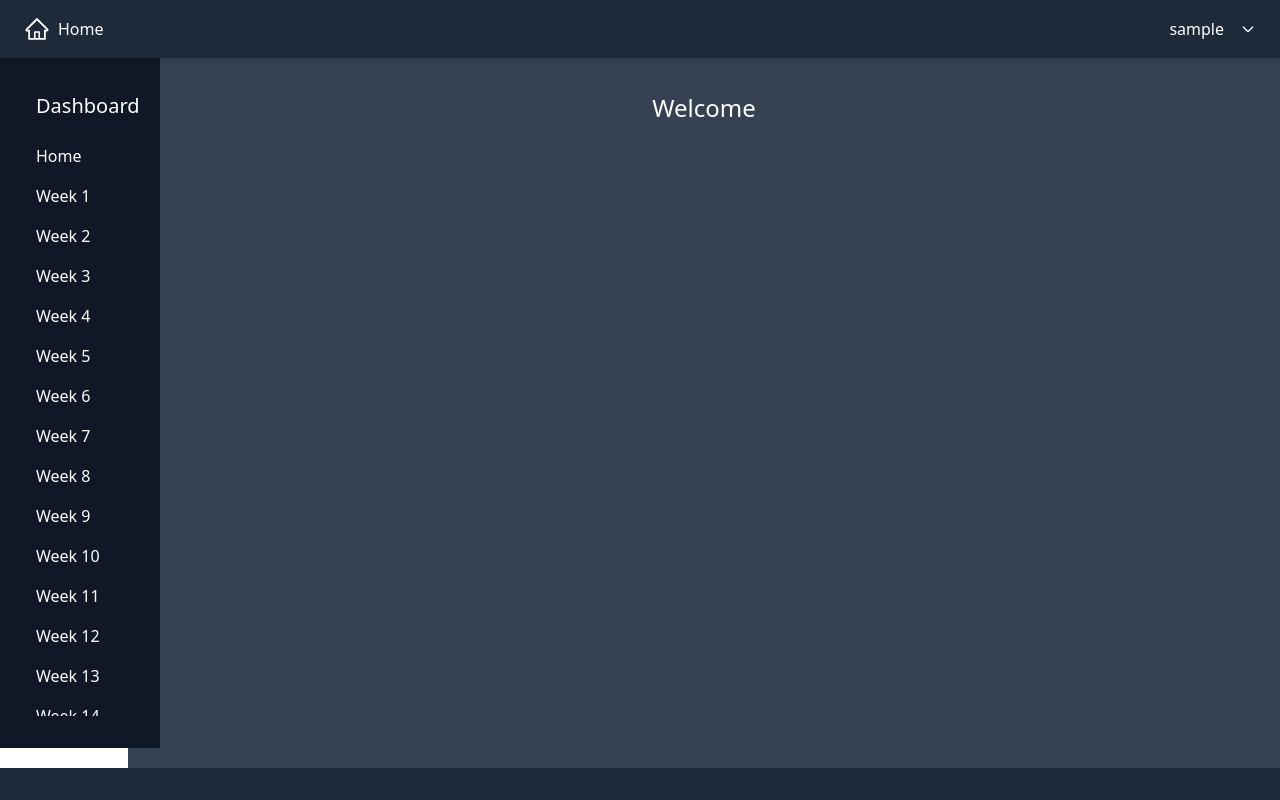
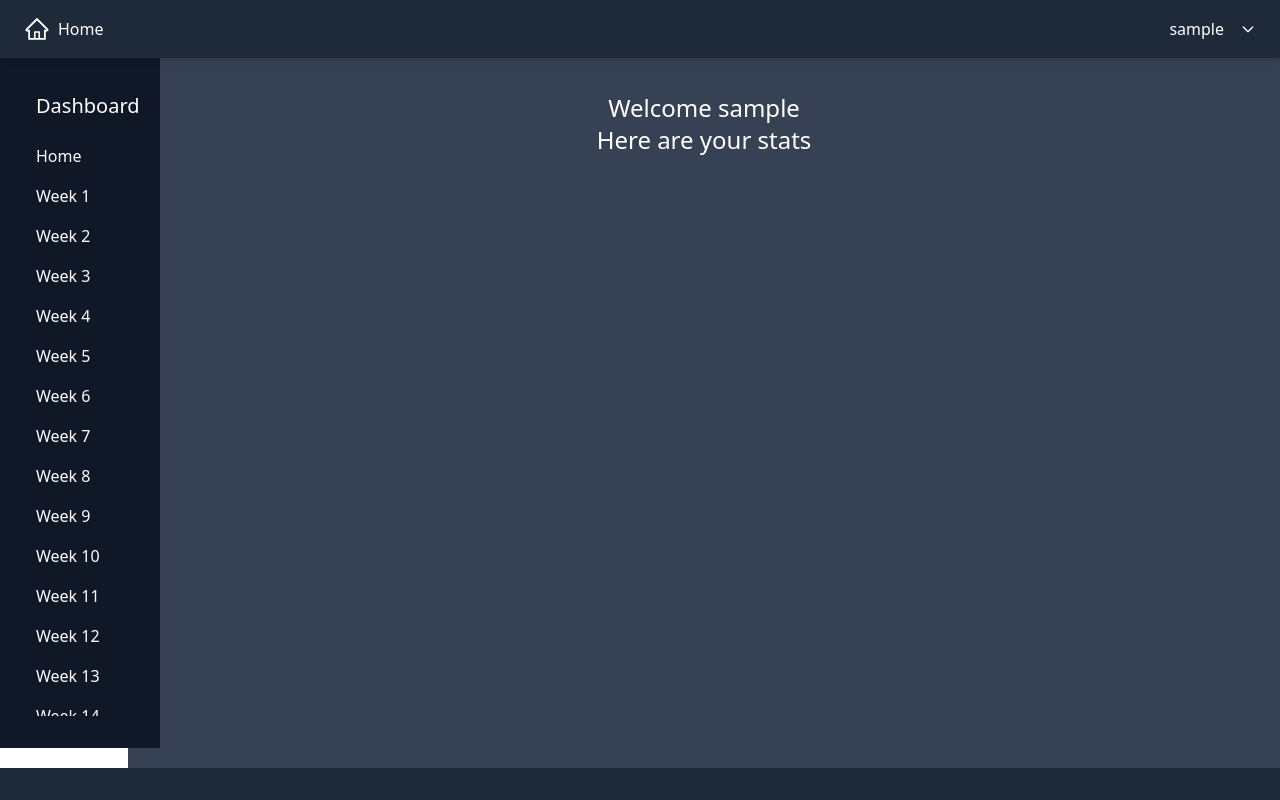
Before and after one commit to williamscodebox/ffApp, a React (Vite) app in the folder frontend/: page /menu in a window 1280 px wide. Shown: the top 800 px of the page. Built offline with nearby package versions, Linux system fonts and the light colour scheme; sample sign-in values are in the browser's storage.

Commit message:
updated Menu

```diff
--- a/frontend/src/pages/Auth/Menu.jsx
+++ b/frontend/src/pages/Auth/Menu.jsx
@@ -1,8 +1,10 @@
-import React, { useEffect } from "react";
+import { useEffect } from "react";
 import Sidebar from "../../components/Sidebar";
-import Overview from "./Overview";
+import { useSelector, useDispatch } from "react-redux";
 
 const Menu = () => {
+  const { userInfo } = useSelector((state) => state.auth);
+
   useEffect(() => {
     window.scrollTo(0, 0);
   }, []);
@@ -15,8 +17,13 @@ const Menu = () => {
       </div>
       <div className="w-[90%]">
         {/* <Overview /> */}
-        <div className="flex justify-center text-2xl text-white bg-gray-700 h-[200vh] pt-10">
-          Welcome
+        <div className="flex flex-col items-center text-2xl text-white bg-gray-700 h-[200vh] pt-10">
+          <div>
+            <p>Welcome {userInfo.username}</p>
+          </div>
+          <div>
+            <p>Here are your stats</p>
+          </div>
         </div>
       </div>
     </div>
```
